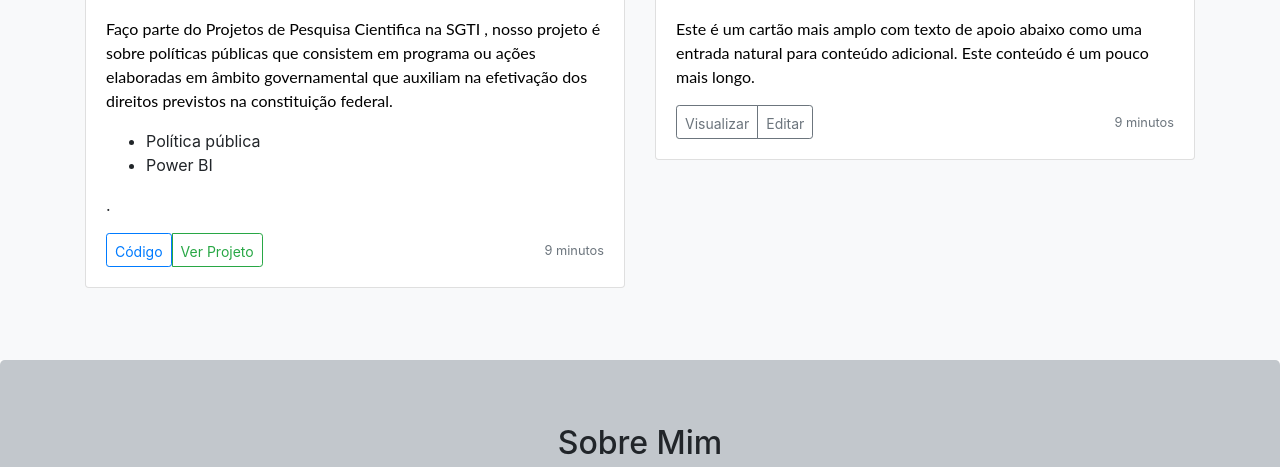
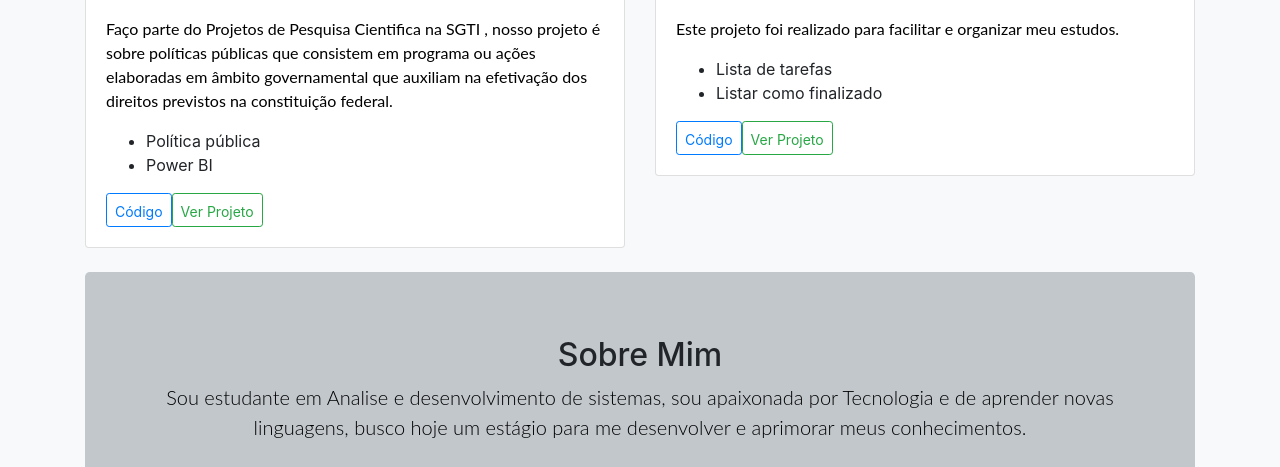
Before and after one commit to Bi1221/Meu-Portif-lio, a plain HTML site: page index.html in a window 1280 px wide. Shown: the part 1003-1470 px from the top of the page. Drawn offline with nearby package versions, Linux system fonts and the light colour scheme.

Commit message:
atualização commit

```diff
--- a/index.html
+++ b/index.html
@@ -132,7 +132,7 @@ scroll-behavior: smooth;
             <img class="card-img-top" data-src="holder.js/100px225?theme=thumb&amp;
             bg=55595c&amp;fg=eceeef&amp;text=Thumbnail" alt="Miniatura [100%x225]"
               style="height: 225px; width: 100%; display: block;"
-              src="https://i.ytimg.com/vi/jk8L4_Wx40U/maxresdefault.jpg" data-holder-rendered="true">
+              src="https://images2.imgbox.com/55/fc/JyFkHAtt_o.png" data-holder-rendered="true">
 
             <div class="card-body">
               <p class="card-text">
@@ -144,29 +144,33 @@ scroll-behavior: smooth;
                       <li>Política pública</li>
                       <li>Power BI</li>
                     </ul>
-                    .
+
                   </font>
                   <font style="vertical-align: inherit;"></font>
                 </font>
               </p>
               <div class="d-flex justify-content-between align-items-center">
                 <div class="btn-group">
-                  <a href="https://github.com/Bi1221/python"> <button type="button"
+                  <a href="https://github.com/Bi1221/PowerBI/blob/main/Projeto.pbix">
+                    <button type="button"
                       class="btn btn-sm btn-outline-primary">
                       <font style="vertical-align: inherit;">
                         <font style="vertical-align: inherit;">Código</font>
                       </font>
                     </button>
                   </a>
-                  <button type="button" class="btn btn-sm btn-outline-success">
+                  <a href="https://github.com/Bi1221/PowerBI/blob/main/Projeto%20Segundo%20Semestre.docx.pdf">
+                  <button type="button"
+                   class="btn btn-sm btn-outline-success">
                     <font style="vertical-align: inherit;">
                       <font style="vertical-align: inherit;">Ver Projeto</font>
                     </font>
                   </button>
+                  </a>
                 </div>
                 <small class="text-muted">
                   <font style="vertical-align: inherit;">
-                    <font style="vertical-align: inherit;">9 minutos</font>
+                    <font style="vertical-align: inherit;"></font>
                   </font>
                 </small>
               </div>
@@ -179,31 +183,48 @@ scroll-behavior: smooth;
             <img class="card-img-top" data-src="holder.js/100px225?theme=thumb&amp;
             bg=55595c&amp;fg=eceeef&amp;text=Thumbnail" alt="Miniatura [100%x225]"
               style="height: 225px; width: 100%; display: block;"
-              src="https://i.ytimg.com/vi/jk8L4_Wx40U/maxresdefault.jpg" data-holder-rendered="true">
+              src="https://images2.imgbox.com/15/a4/E6KMzy1y_o.png" data-holder-rendered="true">
+
               <div class="card-body">
                 <p class="card-text">
                   <font style="vertical-align: inherit;">
-                  <font style="vertical-align: inherit;">Este é um cartão mais amplo com texto de apoio abaixo como uma
-                    entrada natural para conteúdo adicional. </font>
-                  <font style="vertical-align: inherit;">Este conteúdo é um pouco mais longo.</font>
+                    <font style="vertical-align: inherit;">Este projeto foi realizado para facilitar e organizar meu estudos.
+                      <ul>
+                        <li>Lista de tarefas</li>
+                        <li>Listar como finalizado</li>
+                      </ul>
+
+                    </font>
+                    <font style="vertical-align: inherit;">
+                  </font>
                 </font>
               </p>
               <div class="d-flex justify-content-between align-items-center">
                 <div class="btn-group">
-                  <button type="button" class="btn btn-sm btn-outline-secondary">
+                  <a href="https://github.com/Bi1221/GerenciadorDeTarefas/blob/master/app.py">
+                    <button type="button"
+                      class="btn btn-sm btn-outline-primary">
                       <font style="vertical-align: inherit;">
-                      <font style="vertical-align: inherit;">Visualizar</font>
+                        <font style="vertical-align: inherit;">Código</font>
                       </font>
                     </button>
-                  <button type="button" class="btn btn-sm btn-outline-secondary">
+
+
+                  <div class="d-flex justify-content-between align-items-center">
+                  <div class="btn-group">
+                   <a href="https://github.com/Bi1221/GerenciadorDeTarefas/blob/master/Gerador%20de%20tarefas.PNG">
+                  <button type="button"
+                  class="btn btn-sm btn-outline-success">
                     <font style="vertical-align: inherit;">
-                      <font style="vertical-align: inherit;">Editar</font>
+                      <font style="vertical-align: inherit;">Ver Projeto</font>
                     </font>
                   </button>
+                   </a>
+                  <a href="https://github.com/Bi1221/GerenciadorDeTarefas/blob/master/app.py"></a>
                 </div>
                 <small class="text-muted">
                   <font style="vertical-align: inherit;">
-                    <font style="vertical-align: inherit;">9 minutos</font>
+                    <font style="vertical-align: inherit;"></font>
                   </font>
                 </small>
               </div>
```
Lines whose indentation alone changed are shown as unchanged.
